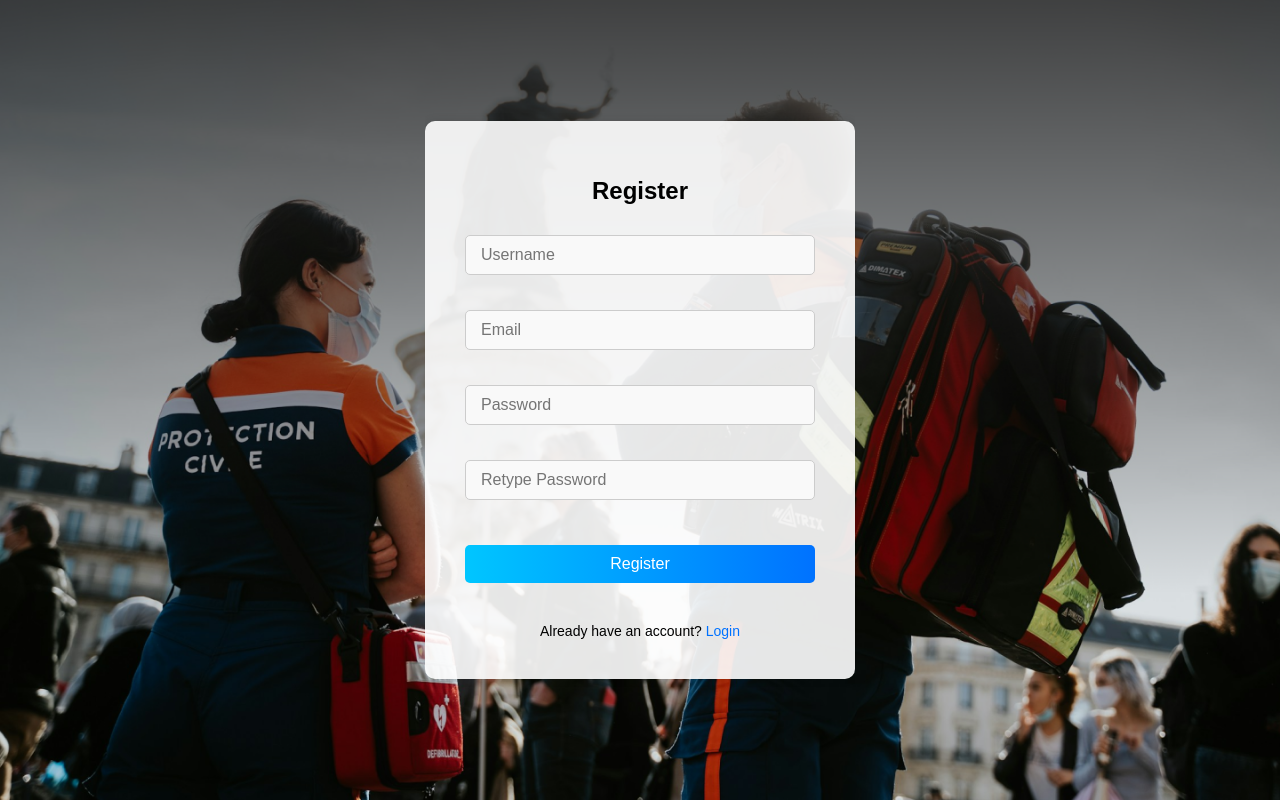
After one commit to Miclea-Florin/CDSS_Map, a Flask app: page /register in a window 1280 px wide. The commit adds this page. Run offline with Flask 3, Linux system fonts and the light colour scheme; parts of the project's set-up code (start-up, migrations or seed data) failed here and were passed over; some libraries are stand-ins or nearby versions.

Commit message:
added login and register

```diff
--- a/server.py
+++ b/server.py
@@ -1,9 +1,10 @@
-from flask import Flask, request, jsonify,render_template
+from flask import Flask, request, jsonify,render_template,session,redirect,url_for,flash
 import os
 from xml.etree import ElementTree as ET
 from tempfile import mkstemp
 from shutil import move
 from os import fdopen, remove
+import re
 import http
 import image
 from werkzeug.utils import secure_filename
@@ -14,6 +15,13 @@ from flask import Flask, request, jsonify
 import openai
 from openai import OpenAI
 import llm_utils
+import pymysql
+from flask_mysqldb import MySQL
+import MySQLdb.cursors
+from flask_wtf import FlaskForm
+import hashlib
+from wtforms import StringField, PasswordField, SubmitField, EmailField
+from wtforms.validators import InputRequired, Length, ValidationError,EqualTo
 
 required_version = version.parse("1.1.1")
 current_version = version.parse(openai.__version__)
@@ -28,6 +36,7 @@ else:
 
 app = Flask(__name__)
 #CORS(app)
+app.secret_key = 'your_secret_key'
 
 client = OpenAI(
     api_key=OPENAI_API_KEY)
@@ -35,7 +44,89 @@ assistant_id = llm_utils.create_assistant(client)
 
 
 UPLOAD_FOLDER = 'uploads'
+
+
 app.config['UPLOAD_FOLDER'] = UPLOAD_FOLDER
+app.config['MYSQL_HOST'] = 'localhost'
+app.config['MYSQL_USER'] = 'root'
+app.config['MYSQL_PASSWORD'] = ''
+app.config['MYSQL_DB'] = 'cdss'
+mysql = MySQL(app)
+
+def password_check(form, field):
+    password = field.data
+    if not re.search(r'[A-Z]', password):
+        raise ValidationError('Password must contain at least one uppercase letter.')
+    if not re.search(r'[!@#$%^&*(),.?":{}|<>]', password):
+        raise ValidationError('Password must contain at least one special character.')
+
+class LoginForm(FlaskForm):
+    email= EmailField('Email', validators=[InputRequired(), Length(min=4, max=50)])
+    password = PasswordField('Password', validators=[InputRequired(), Length(min=8, max=80)])
+    submit = SubmitField('Login')
+
+class RegisterForm(FlaskForm):
+    username = StringField('Username', validators=[InputRequired(), Length(min=4, max=15)])
+    email = EmailField('Email', validators=[InputRequired(), Length(min=6, max=50)])
+    password = PasswordField('Password', validators=[InputRequired(), Length(min=8, max=80), password_check])
+    retype_password = PasswordField('Retype Password', validators=[InputRequired(), EqualTo('password', message='Passwords must match.')])
+    submit = SubmitField('Register')
+
+
+
+
+
+@app.route('/login', methods=['GET', 'POST'])
+def login():
+    form = LoginForm()
+    if form.validate_on_submit():
+        email = form.email.data
+        password = form.password.data
+        hashed_password = hashlib.sha256(password.encode('utf-8')).hexdigest()
+        cursor = mysql.connection.cursor(MySQLdb.cursors.DictCursor)
+        cursor.execute("SELECT * FROM users WHERE email = %s AND password = %s", (email, hashed_password))
+        user = cursor.fetchone()
+        cursor.close()
+
+
+        if user:
+            session['user_id'] = user['id']
+            session['email'] = user['email']
+            session['username'] = user['username']
+            session['isAdmin'] = user['isAdmin']
+            return redirect(url_for('index'))
+        else:
+            flash('Invalid username or password')
+
+    return render_template('login.html', form=form)
+
+
+@app.route('/register', methods=['GET', 'POST'])
+def register():
+    form = RegisterForm()
+    if form.validate_on_submit():
+        username = form.username.data
+        email = form.email.data
+        password = form.password.data
+
+        hashed_password = hashlib.sha256(password.encode('utf-8')).hexdigest()
+        cursor = mysql.connection.cursor(MySQLdb.cursors.DictCursor)
+        cursor.execute("SELECT * FROM users WHERE username = %s OR email = %s", (username, email))
+        user = cursor.fetchone()
+
+        if user:
+            flash('Username or email already exists')
+        else:
+            cursor.execute("INSERT INTO users (username, email, password) VALUES (%s, %s, %s)", (username, email, hashed_password))
+            mysql.connection.commit()
+            cursor.close()
+            flash('Registration successful! Please log in.')
+            return redirect(url_for('login'))
+
+    return render_template('register.html', form=form)
+
+
+
 os.makedirs(UPLOAD_FOLDER, exist_ok=True)
 
 @app.route('/FirstAid')
@@ -139,8 +230,17 @@ def remove_namespace_prefix(element):
         element.tag = element.tag.split('}', 1)[1]
 
 
+
+@app.route('/logout')
+def logout():
+    session.pop('username', None)
+    return redirect(url_for('login'))
+
 @app.route('/')
 def index():
+    if(session.get('user_id') is None):
+        return redirect(url_for('login'))
+    print (session)
     return render_template('/index.html')
 
 @app.route('/change-color', methods=['POST'])
--- /dev/null
+++ b/templates/register.html
@@ -0,0 +1,131 @@
+<!doctype html>
+<html lang="en">
+<head>
+  <meta charset="utf-8">
+  <meta name="viewport" content="width=device-width, initial-scale=1">
+  <title>Register</title>
+  <style>
+    body, html {
+      margin: 0;
+      padding: 0;
+      height: 100%;
+      overflow: hidden;
+      font-family: 'Arial', sans-serif;
+      display: flex;
+      justify-content: center;
+      align-items: center;
+      background: #f0f0f0;
+    }
+
+    .image-background {
+      position: absolute;
+      height: 100%;
+      width: 100%;
+      top: 0;
+      left: 0;
+      z-index: 0;
+      overflow: hidden;
+      object-fit: cover;
+      background: url('/static/FirstAid/landing2.png') no-repeat center center fixed;
+      background-size: cover;
+    }
+
+    .content {
+      position: relative;
+      width: 100%;
+      max-width: 400px;
+      background: rgba(255, 255, 255, 0.9);
+      padding: 40px;
+      border-radius: 10px;
+      box-shadow: 0 0 10px rgba(0, 0, 0, 0.1);
+      text-align: center;
+      z-index: 1;
+    }
+
+    h1 {
+      margin-bottom: 20px;
+      font-size: 24px;
+      font-weight: bold;
+    }
+
+    form p {
+      margin: 15px 0;
+      position: relative;
+    }
+
+    input[type="text"], input[type="email"], input[type="password"] {
+      appearance: none; /* Remove browser-specific styling */
+      -webkit-appearance: none; /* Remove browser-specific styling for WebKit browsers */
+      -moz-appearance: none; /* Remove browser-specific styling for Firefox */
+      -ms-appearance: none; /* Remove browser-specific styling for IE */
+      width: 100%;
+      padding: 10px 15px;
+      margin: 10px 0;
+      box-sizing: border-box;
+      border: 1px solid #ccc;
+      border-radius: 5px;
+      background-color: #f9f9f9;
+      font-size: 16px;
+    }
+
+    input[type="submit"] {
+      width: 100%;
+      padding: 10px 0;
+      margin: 20px 0;
+      border: none;
+      border-radius: 5px;
+      background: linear-gradient(to right, #00c6ff, #0072ff);
+      color: white;
+      font-size: 16px;
+      cursor: pointer;
+      transition: background 0.3s;
+    }
+
+    input[type="submit"]:hover {
+      background: linear-gradient(to right, #0072ff, #00c6ff);
+    }
+
+    .signup-link {
+      margin-top: 20px;
+      font-size: 14px;
+    }
+
+    .signup-link a {
+      color: #0072ff;
+      text-decoration: none;
+    }
+
+    .signup-link a:hover {
+      text-decoration: underline;
+    }
+  </style>
+</head>
+<body>
+  <div class="image-background"></div>
+  <div class="content">
+    <h1>Register</h1>
+    <form method="POST" action="{{ url_for('register') }}">
+      {{ form.hidden_tag() }}
+      <p>
+        {{ form.username(size=32, placeholder="Username") }}<br>
+      </p>
+      <p>
+        {{ form.email(size=32, placeholder="Email") }}<br>
+      </p>
+      <p>
+        {{ form.password(size=32, placeholder="Password") }}<br>
+      </p>
+      <p>
+        {{ form.retype_password(size=32, placeholder="Retype Password") }}<br>
+      </p>
+      <p>{{ form.submit(class="btn") }}</p>
+    </form>
+    <div class="signup-link">
+      Already have an account? <a href="{{ url_for('login') }}">Login</a>
+    </div>
+    {% for message in get_flashed_messages() %}
+      <p>{{ message }}</p>
+    {% endfor %}
+  </div>
+</body>
+</html>
```
Also changed, not shown: templates/login.html (added, +130 -0 lines), static/maps/RO.svg, static/maps/updated_RO.svg, static/style_firstaid.css (line endings or trailing spaces), 1 other file.
